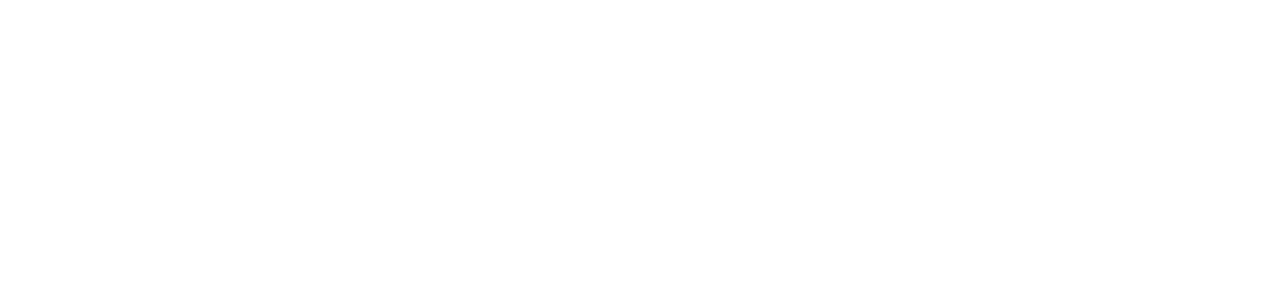
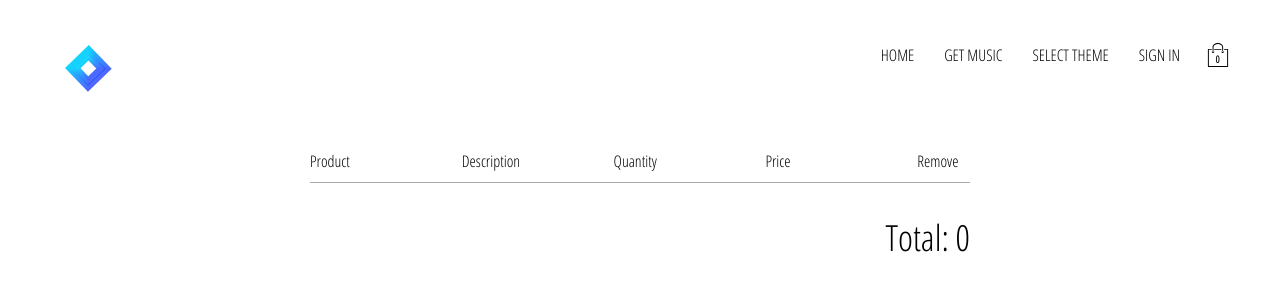
Before and after one commit to therealabdi2/music-store-v2, a React (Create React App) app: page /checkout in a window 1280 px wide. Before the commit this address had no page. Shown: the top 300 px of the page. Built offline with nearby package versions, Linux system fonts and the light colour scheme.

Commit message:
[CHG] Added checkout page with checkout cart functionality

```diff
--- a/src/App.js
+++ b/src/App.js
@@ -4,6 +4,8 @@
 import Navigation from "./components/routes/navigation/navigation.component.jsx";
 import Authentication from "./components/authentication/authentication.component";
 import Shop from "./components/routes/shop/shop.component";
+import Checkout from "./components/routes/checkout/checkout.component";
+
 import ThemeSelector from "./components/routes/themeSelector/theme.component.jsx";
 
 const App = () => {
@@ -29,6 +31,10 @@
           path="/auth"
           element={<Authentication />}
         />
+        <Route
+          path="/checkout"
+          element={<Checkout />}
+        />
       </Route>
     </Routes>
   );
--- a/src/components/cartDropdown/cartDropdown.component.jsx
+++ b/src/components/cartDropdown/cartDropdown.component.jsx
@@ -1,4 +1,6 @@
 import { useContext } from "react";
+import { useNavigate } from "react-router-dom";
+
 import { CartContext } from "../../contexts/cart.context";
 
 import Button from "../button/button.component";
@@ -8,7 +10,11 @@
 
 const CartDropdown = () => {
   const { cartItems } = useContext(CartContext);
+  const navigate = useNavigate();
 
+  const goToCheckoutHandler = () => {
+    navigate("/checkout");
+  };
   return (
     <div className="cart-dropdown-container">
       <div className="cart-items">
@@ -19,7 +25,7 @@
           />
         ))}
       </div>
-      <Button>GO TO CHECKOUT</Button>
+      <Button onClick={goToCheckoutHandler}>GO TO CHECKOUT</Button>
     </div>
   );
 };
--- /dev/null
+++ b/src/components/checkoutItem/checkoutItem.component.jsx
@@ -0,0 +1,53 @@
+import { useContext } from "react";
+
+import { CartContext } from "../../contexts/cart.context";
+
+import "./checkoutItem.styles.scss";
+
+const CheckoutItem = ({ cartItem }) => {
+  const { title, price, quantity, imageURL } = cartItem;
+
+  const { addItemToCart, removeItemFromCart, clearItemFromCart } =
+    useContext(CartContext);
+
+  const addItemHandler = () => addItemToCart(cartItem);
+  const removeItemHandler = () => removeItemFromCart(cartItem);
+  const clearItemHandler = () => clearItemFromCart(cartItem);
+
+  return (
+    <div className="checkout-item-container">
+      <div className="image-container">
+        <img
+          src={imageURL}
+          alt={`${title}`}
+        />
+      </div>
+      <span className="name">{title}</span>
+
+      <span className="quantity">
+        <div
+          onClick={removeItemHandler}
+          className="arrow"
+        >
+          &#10094;
+        </div>
+        <span className="value">{quantity}</span>
+        <div
+          onClick={addItemHandler}
+          className="arrow"
+        >
+          &#10095;
+        </div>
+      </span>
+      <span className="price">{price}</span>
+      <div
+        onClick={clearItemHandler}
+        className="remove-button"
+      >
+        &#10005;
+      </div>
+    </div>
+  );
+};
+
+export default CheckoutItem;
--- /dev/null
+++ b/src/components/checkoutItem/checkoutItem.styles.scss
@@ -0,0 +1,41 @@
+.checkout-item-container {
+  width: 100%;
+  display: flex;
+  min-height: 100px;
+  border-bottom: 1px solid darkgrey;
+  padding: 15px 0;
+  font-size: 20px;
+  align-items: center;
+
+  .image-container {
+    width: 23%;
+    padding-right: 15px;
+
+    img {
+      width: 100%;
+      height: 100%;
+    }
+  }
+  .name,
+  .quantity,
+  .price {
+    width: 23%;
+  }
+
+  .quantity {
+    display: flex;
+
+    .arrow {
+      cursor: pointer;
+    }
+
+    .value {
+      margin: 0 10px;
+    }
+  }
+
+  .remove-button {
+    padding-left: 12px;
+    cursor: pointer;
+  }
+}
--- a/src/components/productCard/productCard.component.jsx
+++ b/src/components/productCard/productCard.component.jsx
@@ -25,7 +25,7 @@
         buttonType="inverted"
         onClick={addProductToCart}
       >
-        Add to cart
+        Buy Physical Copy
       </Button>
     </div>
   );
--- /dev/null
+++ b/src/components/routes/checkout/checkout.component.jsx
@@ -0,0 +1,44 @@
+import { useContext } from "react";
+
+import { CartContext } from "../../../contexts/cart.context";
+
+import CheckoutItem from "../../checkoutItem/checkoutItem.component";
+
+import "./checkout.styles.scss";
+
+const Checkout = () => {
+  // prettier-ignore
+  const { cartItems, cartTotal} = useContext(CartContext);
+
+  return (
+    <div className="checkout-container">
+      <div className="checkout-header">
+        <div className="header-block">
+          <span>Product</span>
+        </div>
+        <div className="header-block">
+          <span>Description</span>
+        </div>
+        <div className="header-block">
+          <span>Quantity</span>
+        </div>
+        <div className="header-block">
+          <span>Price</span>
+        </div>
+        <div className="header-block">
+          <span>Remove</span>
+        </div>
+      </div>
+
+      {cartItems.map((cartItem) => (
+        <CheckoutItem
+          key={cartItem.id}
+          cartItem={cartItem}
+        />
+      ))}
+      <span className="total">Total: {cartTotal}</span>
+    </div>
+  );
+};
+
+export default Checkout;
--- /dev/null
+++ b/src/components/routes/checkout/checkout.styles.scss
@@ -0,0 +1,31 @@
+.checkout-container {
+  width: 55%;
+  min-height: 90vh;
+  display: flex;
+  flex-direction: column;
+  align-items: center;
+  margin: 50px auto 0;
+
+  .checkout-header {
+    width: 100%;
+    padding: 10px 0;
+    display: flex;
+    justify-content: space-between;
+    border-bottom: 1px solid darkgrey;
+
+    .header-block {
+      text-transform: capitalize;
+      width: 23%;
+
+      &:last-child {
+        width: 8%;
+      }
+    }
+  }
+
+  .total {
+    margin-top: 30px;
+    margin-left: auto;
+    font-size: 36px;
+  }
+}
--- a/src/components/routes/navigation/navigation.component.jsx
+++ b/src/components/routes/navigation/navigation.component.jsx
@@ -32,6 +32,12 @@
           <CrwnLogo className="logo" />
         </Link>
         <div className="nav-links-container">
+          <Link
+            className="nav-link"
+            to="/"
+          >
+            HOME
+          </Link>
           <Link
             className="nav-link"
             to="/shop"
--- a/src/contexts/cart.context.jsx
+++ b/src/contexts/cart.context.jsx
@@ -19,18 +19,43 @@
   }
 };
 
+const removeCartItem = (cartItems, productToRemove) => {
+  // find if cart items contains product to remove
+  const existingCartItem = cartItems.find(
+    (cartItem) => cartItem.id === productToRemove.id
+  );
+
+  // if found decrease quantity by 1
+  if (existingCartItem.quantity === 1) {
+    return cartItems.filter((cartItem) => cartItem.id !== productToRemove.id);
+  } else {
+    return cartItems.map((cartItem) =>
+      cartItem.id === productToRemove.id
+        ? { ...cartItem, quantity: cartItem.quantity - 1 }
+        : cartItem
+    );
+  }
+};
+
+const clearCartItem = (cartItems, productToClear) =>
+  cartItems.filter((cartItem) => cartItem.id !== productToClear.id);
+
 export const CartContext = createContext({
   isCartOpen: false,
   setIsCartOpen: () => {},
   cartItems: [],
   addItemToCart: () => {},
+  removeItemFromCart: () => {},
+  clearItemFromCart: () => {},
   numberOfCartItems: 0,
+  cartTotal: 0,
 });
 
 export const CartProvider = ({ children }) => {
   const [isCartOpen, setIsCartOpen] = useState(false);
   const [cartItems, setCartItems] = useState([]);
   const [numberOfCartItems, setNumberOfCartItems] = useState(0);
+  const [cartTotal, setCartTotal] = useState(0);
 
   useEffect(() => {
     const newCartCount = cartItems.reduce(
@@ -40,8 +65,25 @@
     );
     setNumberOfCartItems(newCartCount);
   }, [cartItems]);
+
+  useEffect(() => {
+    const newCartTotal = cartItems.reduce(
+      (total, cartItem) => total + cartItem.quantity * cartItem.price,
+      0
+    );
+    setCartTotal(newCartTotal);
+  }, [cartItems]);
+
   const addItemToCart = (productToAdd) => {
     setCartItems(addCartItem(cartItems, productToAdd));
+  };
+
+  const removeItemFromCart = (productToRemove) => {
+    setCartItems(removeCartItem(cartItems, productToRemove));
+  };
+
+  const clearItemFromCart = (productToRemove) => {
+    setCartItems(clearCartItem(cartItems, productToRemove));
   };
 
   // const numberOfCartItems = cartItems.reduce(
@@ -53,8 +95,11 @@
     isCartOpen,
     setIsCartOpen,
     addItemToCart,
+    removeItemFromCart,
+    clearItemFromCart,
     cartItems,
     numberOfCartItems,
+    cartTotal,
   };
   return <CartContext.Provider value={value}>{children}</CartContext.Provider>;
 };
```
